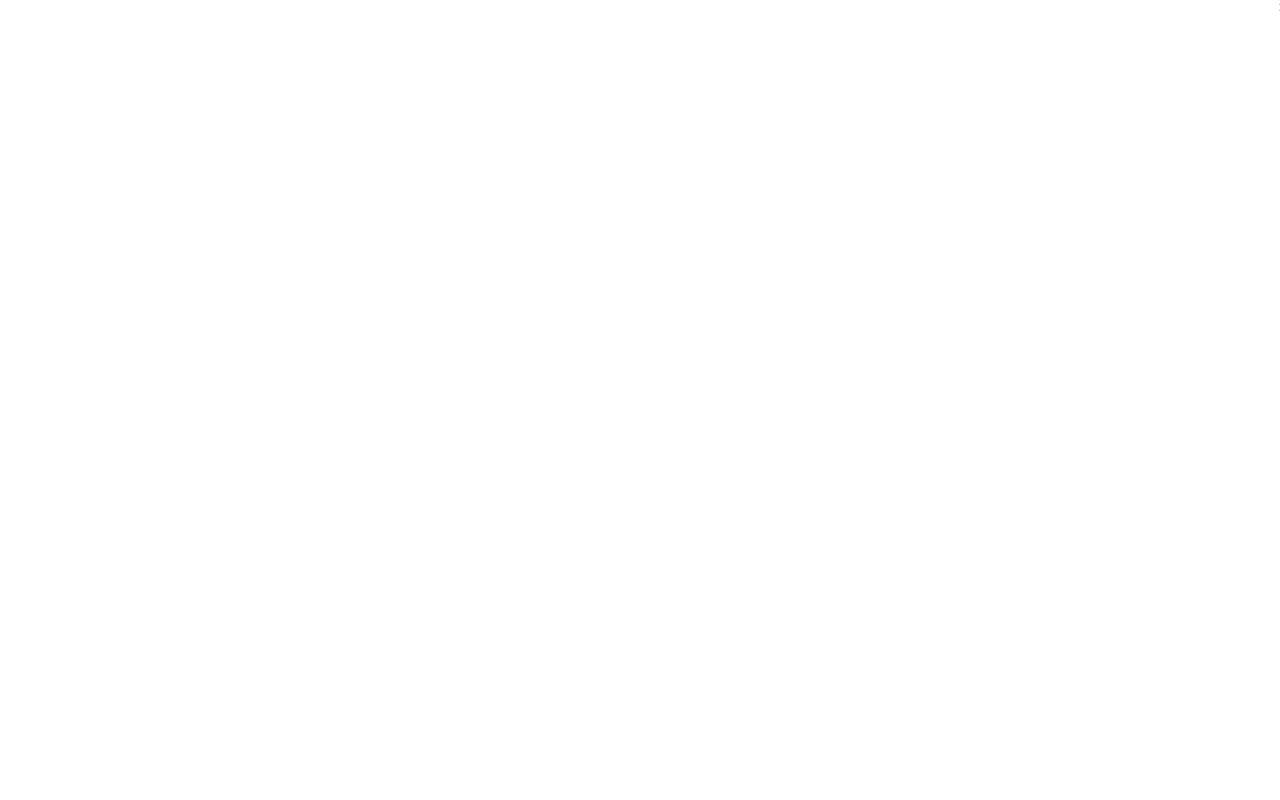
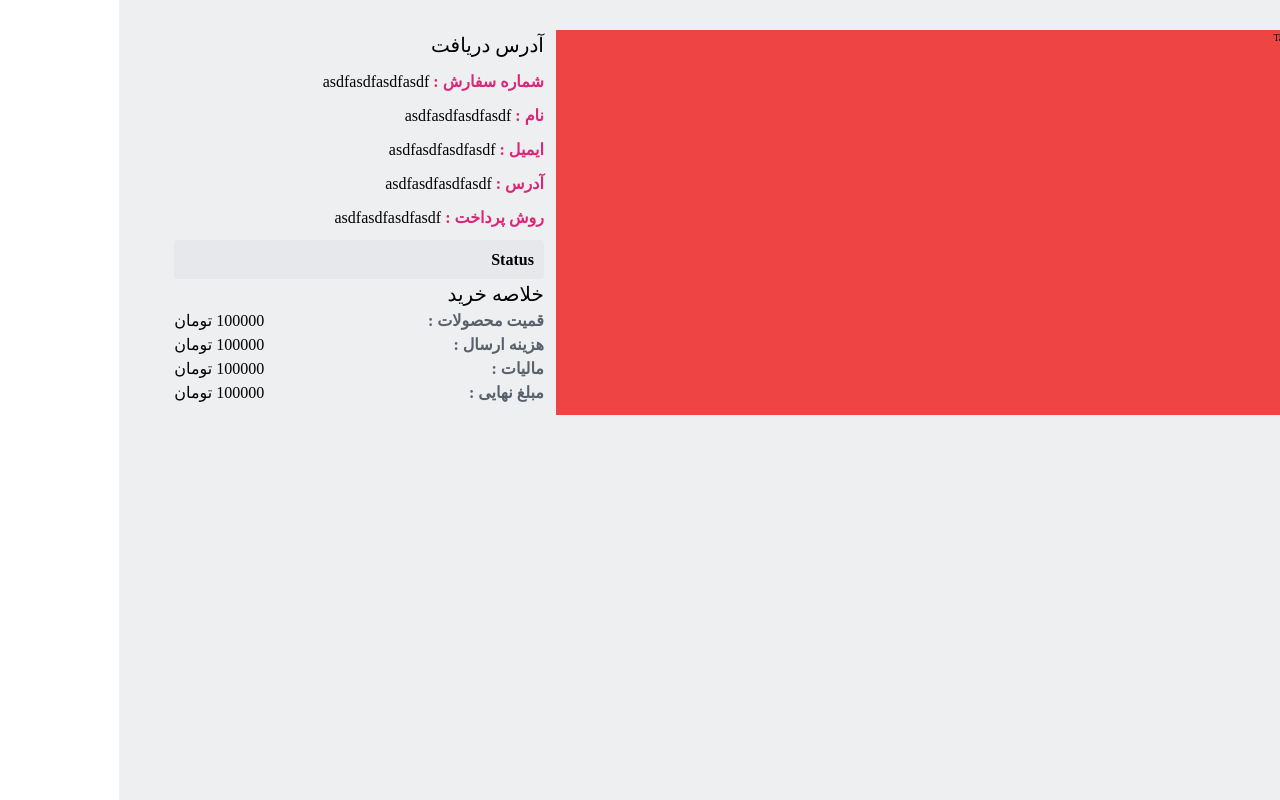
Before and after one commit to mahsanajafii/e-commerce, a React (Vite) app: page /checkout in a window 1280 px wide. Before the commit this address had no page. Built offline with nearby package versions, Linux system fonts and the light colour scheme.

Commit message:
create CheckOut Component , inside it we have Table and Status

```diff
--- /dev/null
+++ b/src/components/checkout/Checkout.tsx
@@ -0,0 +1,12 @@
+import Table from "./table/Table";
+import Status from "./status/Status";
+const Checkout = () => {
+  return (
+    <div className="flex justify-center items-start gap-5 w-full h-full pt-12">
+      <Table />
+      <Status />
+    </div>
+  );
+};
+
+export default Checkout;
--- /dev/null
+++ b/src/components/checkout/status/Status.tsx
@@ -0,0 +1,75 @@
+const Status = () => {
+  return (
+    <div className=" w-[30%] h-[90%] font-Iran-Yekan">
+      <p className="font-medium text-[2rem]">آدرس دریافت</p>
+      <div className="text-primary-main font-bold text-[1.6rem] flex flex-col gap-4 my-4">
+        <p>
+          شماره سفارش :{" "}
+          <span className="text-text-primary font-normal text-[1.6rem]">
+            asdfasdfasdfasdf
+          </span>{" "}
+        </p>
+        <p>
+          نام :{" "}
+          <span className="text-text-primary font-normal text-[1.6rem]">
+            asdfasdfasdfasdf
+          </span>
+        </p>
+        <p>
+          ایمیل :{" "}
+          <span className="text-text-primary font-normal text-[1.6rem]">
+            asdfasdfasdfasdf
+          </span>
+        </p>
+        <p>
+          آدرس :{" "}
+          <span className="text-text-primary font-normal text-[1.6rem]">
+            asdfasdfasdfasdf
+          </span>{" "}
+        </p>
+        <p>
+          روش پرداخت :{" "}
+          <span className="text-text-primary font-normal text-[1.6rem]">
+            asdfasdfasdfasdf
+          </span>
+        </p>
+      </div>
+      <div className="text-[1.6rem] font-bold text-text-primary w-full bg-base-card rounded-md pr-4 py-3">
+        Status
+      </div>
+      <p className="font-medium text-[2rem]">خلاصه خرید</p>
+      <div className="flex justify-between items-center w-full">
+        <p className="font-bold text-[1.6rem] text-text-secondary">
+          قمیت محصولات :{" "}
+        </p>
+        <p className="font-normal text-[1.6rem] text-text-primary">
+          100000 تومان
+        </p>
+      </div>
+      <div className="flex justify-between items-center w-full">
+        <p className="font-bold text-[1.6rem] text-text-secondary">
+          هزینه ارسال :{" "}
+        </p>
+        <p className="font-normal text-[1.6rem] text-text-primary">
+          100000 تومان
+        </p>
+      </div>
+      <div className="flex justify-between items-center w-full">
+        <p className="font-bold text-[1.6rem] text-text-secondary">مالیات : </p>
+        <p className="font-normal text-[1.6rem] text-text-primary">
+          100000 تومان
+        </p>
+      </div>
+      <div className="flex justify-between items-center w-full">
+        <p className="font-bold text-[1.6rem] text-text-secondary">
+          مبلغ نهایی :{" "}
+        </p>
+        <p className="font-normal text-[1.6rem] text-text-primary">
+          100000 تومان
+        </p>
+      </div>
+    </div>
+  );
+};
+
+export default Status;
--- /dev/null
+++ b/src/components/checkout/table/Table.tsx
@@ -0,0 +1,5 @@
+const Table = () => {
+  return <div className="bg-red-500 w-[60%] h-[50%]">Table</div>;
+};
+
+export default Table;
--- /dev/null
+++ b/src/pages/checkoutPage/CheckoutPage.tsx
@@ -0,0 +1,6 @@
+import Checkout from "../../components/checkout/Checkout";
+const CheckoutPage = () => {
+  return <Checkout />;
+};
+
+export default CheckoutPage;
--- a/src/pages/index/pages.ts
+++ b/src/pages/index/pages.ts
@@ -3,10 +3,10 @@
 import DashBoardPage from "../dashboardPage/DashBoardPage";
 import HomePage from "../homePage/HomePage";
 import NotFoundPage from "../notFoundPage/NotFoundPage";
-
+import CheckoutPage from "../checkoutPage/checkoutPage";
 /* import the page here*/
 
 
 
 // EXPORT your page ==>
-export { AuthenticationPage, DashBoardPage, HomePage, NotFoundPage };
+export { AuthenticationPage, DashBoardPage, HomePage, NotFoundPage, CheckoutPage };
--- a/src/routes/Router.tsx
+++ b/src/routes/Router.tsx
@@ -4,6 +4,7 @@
   HomePage,
   NotFoundPage,
   DashBoardPage,
+  CheckoutPage,
 } from "../pages/index/pages";
 
 /*
@@ -33,6 +34,10 @@
         path: "/register",
         element: <AuthenticationPage />,
       },
+      {
+        path: "/checkout",
+        element: <CheckoutPage />,
+      },
     ],
   },
 ]);
```
